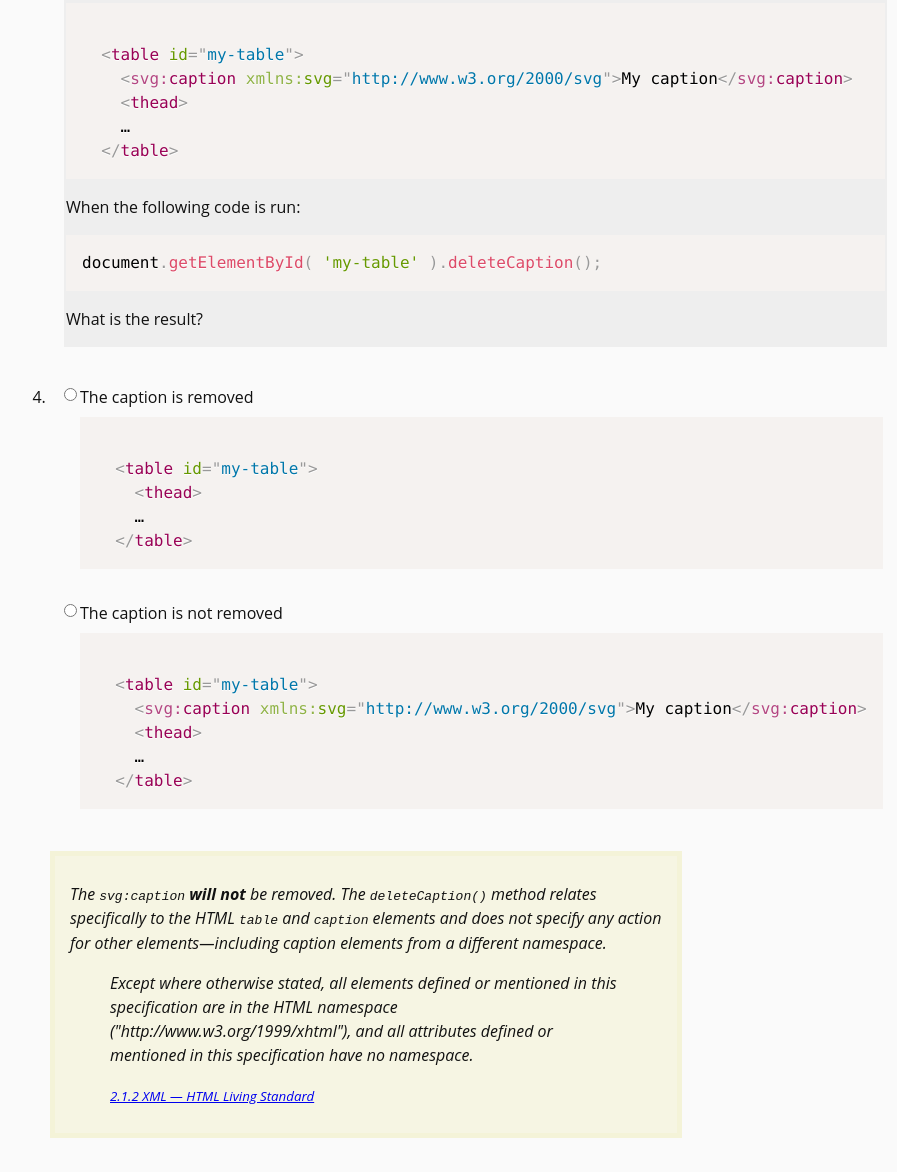
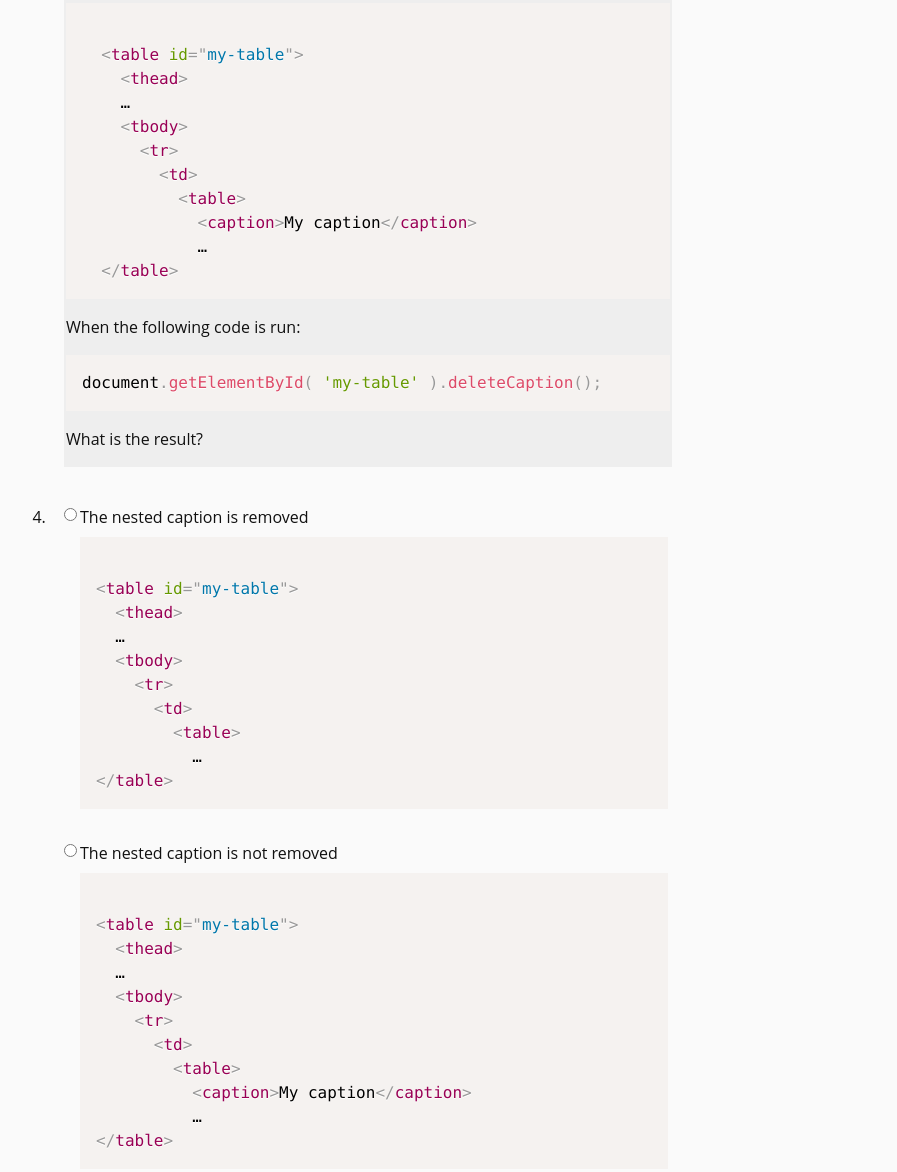
Before and after one commit to bboyle/testtwf-content-kit, a website: page src/quiz/quiz-understanding-specs.html in a window 1280 px wide. Shown: the part 4369-5541 px from the top of the page, without its empty margins (46-943 px from the left). Drawn offline with nearby package versions, Linux system fonts and the light colour scheme.

Commit message:
new question for nested captions
- demonstrate difference between 'child' and 'descendent'

```diff
--- a/src/quiz/quiz-understanding-specs.html
+++ b/src/quiz/quiz-understanding-specs.html
@@ -184,6 +184,71 @@
           <p>Given a web page containing the following table:</p>
 <pre><code class="language-markup">
   &lt;table id="my-table">
+    &lt;thead>
+    …
+    &lt;tbody>
+      &lt;tr>
+        &lt;td>
+          &lt;table>
+            &lt;caption>My caption&lt;/caption>
+            …
+  &lt;/table>
+</code></pre>
+          <p>When the following code is run:</p>
+<pre><code class="language-javascript">document.getElementById( 'my-table' ).deleteCaption();</code></pre>
+
+          <p>What is the result?</p>
+        </span>
+        </legend>
+        <ul class="choices">
+          <li><input type="radio" name="q4" value="a" id="q4-a"><label for="q4-a">
+          The nested caption is removed
+<pre><code class="language-markup">
+&lt;table id="my-table">
+  &lt;thead>
+  …
+  &lt;tbody>
+    &lt;tr>
+      &lt;td>
+        &lt;table>
+          …
+&lt;/table>
+</code></pre>
+          </label></li>
+          <li><input type="radio" name="q4" value="b" id="q4-b"><label for="q4-b">
+          The nested caption is not removed
+<pre><code class="language-markup">
+&lt;table id="my-table">
+  &lt;thead>
+  …
+  &lt;tbody>
+    &lt;tr>
+      &lt;td>
+        &lt;table>
+          &lt;caption>My caption&lt;/caption>
+          …
+&lt;/table>
+</code></pre>
+          </label></li>
+        </ul>
+      </fieldset>
+
+      <div class="note">
+        <p>The caption is <strong>not removed</strong>. The specification specifically refers to <em>child</em> elements, not descendents.</p>
+
+        <blockquote>
+          <p>The <code>deleteCaption()</code> method must remove the first <code>caption</code> element <mark>child of the <code>table</code> element</mark>, if any.</p>
+        </blockquote>
+      </div>
+    </li>
+
+    <li>
+      <fieldset id="q5">
+        <legend>
+          <span class="label">
+          <p>Given a web page containing the following table:</p>
+<pre><code class="language-markup">
+  &lt;table id="my-table">
     &lt;svg:caption xmlns:svg="http://www.w3.org/2000/svg">My caption&lt;/svg:caption>
     &lt;thead>
     …
@@ -196,7 +261,7 @@
         </span>
         </legend>
         <ul class="choices">
-          <li><input type="radio" name="q4" value="a" id="q4-a"><label for="q4-a">
+          <li><input type="radio" name="q5" value="a" id="q5-a"><label for="q5-a">
           The caption is removed
 <pre><code class="language-markup">
   &lt;table id="my-table">
@@ -205,7 +270,7 @@
   &lt;/table>
 </code></pre>
           </label></li>
-          <li><input type="radio" name="q4" value="b" id="q4-b"><label for="q4-b">
+          <li><input type="radio" name="q5" value="b" id="q5-b"><label for="q5-b">
           The caption is not removed
 <pre><code class="language-markup">
   &lt;table id="my-table">
```
